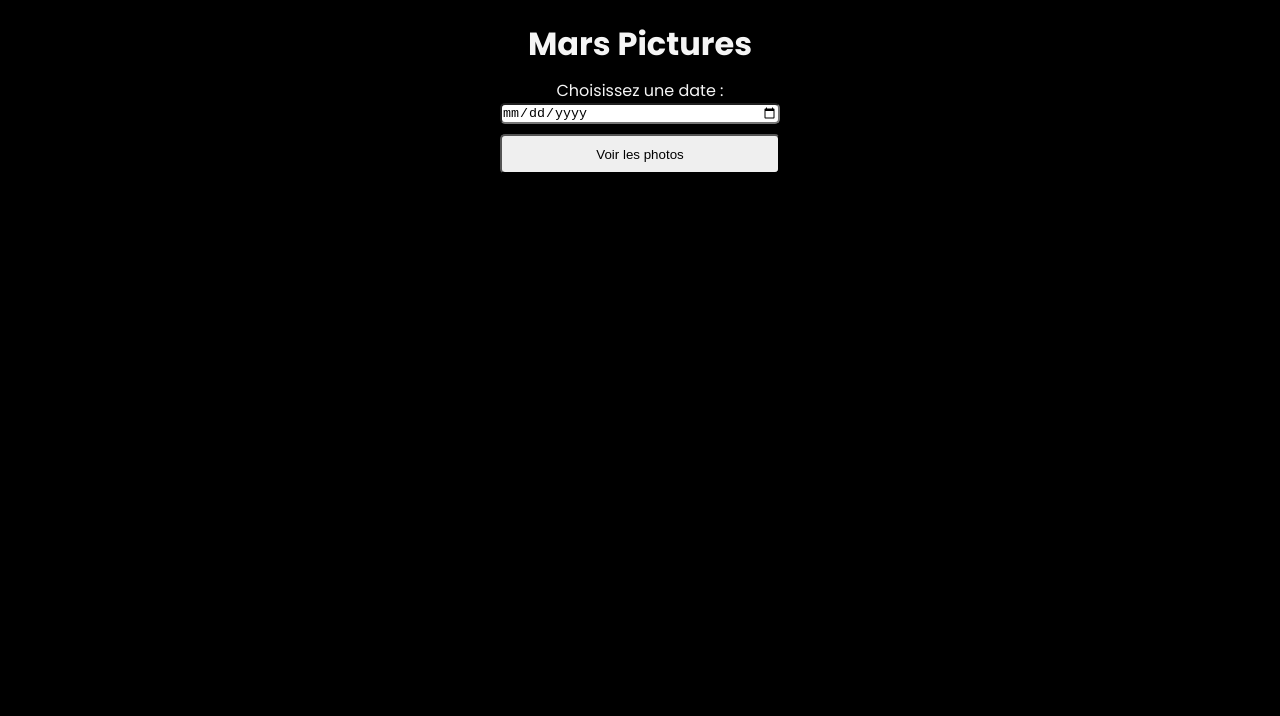
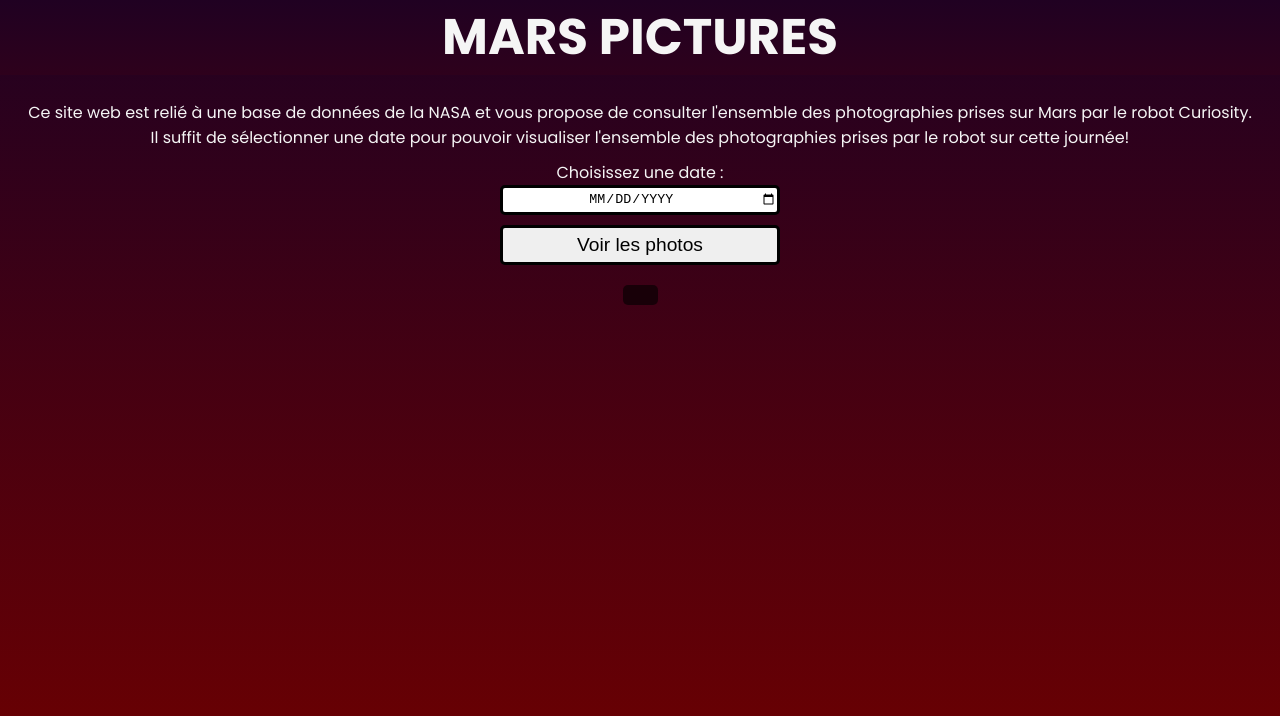
Before and after one commit to Jordan-182/Mars-Pictures, a plain HTML site: page index.html in a window 1280 px wide. Drawn offline with Linux system fonts and the light colour scheme.

Commit message:
26032024.2

```diff
--- a/index.html
+++ b/index.html
@@ -13,7 +13,12 @@
     />
   </head>
   <body>
-    <h1>Mars Pictures</h1>
+    <div class="titre"><hi><a href="#top">MARS PICTURES</a></h1></div>
+        <div id="top"></div>
+    <div class="instructions">
+    <p>Ce site web est relié à une base de données de la NASA et vous propose de consulter l'ensemble des photographies prises sur Mars par le robot Curiosity.</p>
+    <p>Il suffit de sélectionner une date pour pouvoir visualiser l'ensemble des photographies prises par le robot sur cette journée!</p>
+    </div>
     <form id="dateForm">
       <label for="date">Choisissez une date :</label>
       <input type="date" id="date" name="date" />
--- a/style.css
+++ b/style.css
@@ -7,16 +7,37 @@
 }
 
 body{
-    background-color: black;
+    background: #200122;  /* fallback for old browsers */
+    background: -webkit-linear-gradient(to top, #6f0000, #200122);  /* Chrome 10-25, Safari 5.1-6 */
+    background: linear-gradient(to top, #6f0000, #200122); /* W3C, IE 10+/ Edge, Firefox 16+, Chrome 26+, Opera 12+, Safari 7+ */
+    background-size: cover;
+    background-attachment: fixed;
+    height: 100vh;
     color: whitesmoke;
     display: flex;
     flex-direction: column;
     font-family: 'Poppins';
 }
 
-h1{
+.titre{
+    position: fixed;
+    width: 100vw;
+    height: auto;
+    font-size: 50px;
+    font-weight: bold;
+    background: linear-gradient(to bottom, #200122 , #2E011C);
+    color: whitesmoke;
     text-align: center;
-    margin-top: 20px;
+    z-index: 99;
+}
+
+a{
+    color: whitesmoke;
+}
+
+.instructions{
+    text-align: center;
+    margin-top: 100px;
 }
 
 form{
@@ -29,12 +50,13 @@
 input{
     border-radius: 5px;
     width: 280px;
+    height: 30px;
+    border: 3px solid black;
     margin-left: auto;
     margin-right: auto;
-}
-
-input::placeholder{
     text-align: center;
+    text-transform: uppercase;
+    cursor: text;
 }
 
 button{
@@ -45,24 +67,55 @@
     margin-right: auto;
     margin-top: 10px;
     cursor: pointer;
+    font-size: larger;
+    border: 3px solid black;
 }
 
 button:hover{
-    background-color: gainsboro;
+    background-color: silver;
 }
 
 #photos{
-    display: flex;
-    flex-direction: row;
-    flex-wrap: wrap;
+    display: grid;
+    grid-template-columns: repeat(4, 1fr);
+    grid-gap: 5px;
+    padding: 10px;
     margin-left: auto;
     margin-right: auto;
-    margin-top: 10px;
+    margin-top: 20px;
     justify-content: center;
+    width: auto;
+    position: relative;
+}
+
+#photos::before{
+    position: absolute;
+    border-radius: 5px;
+    content: '';
+    top: 0;
+    left: 0;
+    height: 100%;
+    width: 100%;
+    background-color: #000000;
+    opacity: 0.6;
+    z-index: -1;
 }
 
 .rover-photo {
-    width: 300px; /* Changer la taille selon vos besoins */
-    height: auto; /* Pour maintenir le rapport hauteur/largeur */
-    margin: 5px; /* Espacement entre les photos */
+    width: 300px;
+    height: auto;
+    margin: 5px;
+    border-radius: 10px;
+    transition: transform 0.3s ease-in-out;
 }
+
+.rover-photo:hover{
+    transform: scale(1.04);
+}
+
+@media(max-width: 767px){
+    #photos{
+        display: grid;
+        grid-template-columns: repeat(1, 1fr);
+    }
+  }
```
